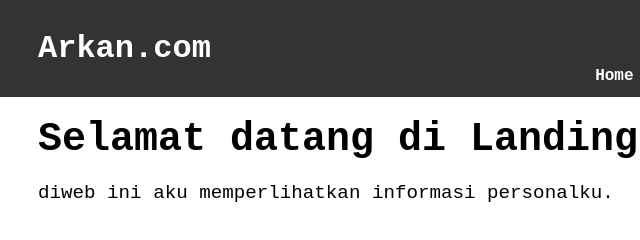
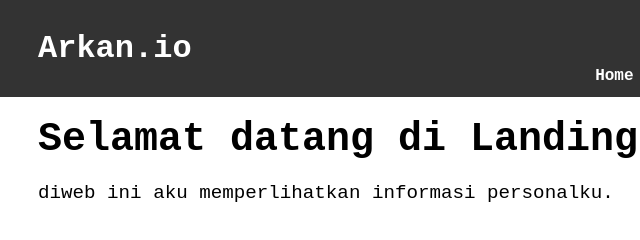
Before and after one commit to Arkzynx/Arkan, a plain HTML site: page index.html in a window 1280 px wide. Shown: the top 240 px of the page, 90-730 px from the left. Drawn offline with Linux system fonts and the light colour scheme; a web font is replaced by a local one.

Commit message:
Update index.html

```diff
--- a/index.html
+++ b/index.html
@@ -11,7 +11,7 @@
     <header>
         <div class="container">
             <h1 class="logo">Arkan</h1>
-            <h1 class="logi">.com</h1>
+            <h1 class="logi">.io</h1>
             <nav>
                 <ul>
                     <li><a href="#home">Home</a></li>
```
